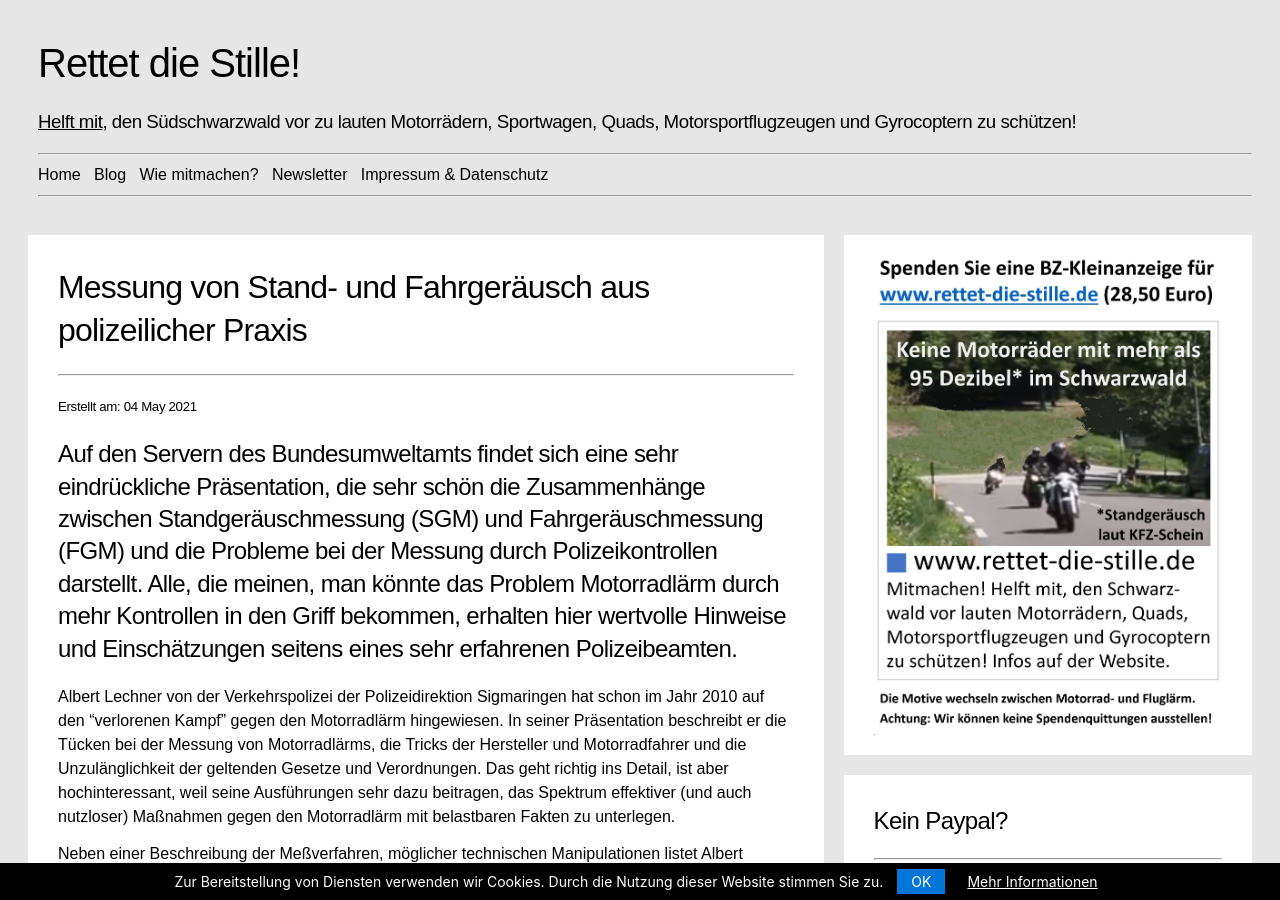
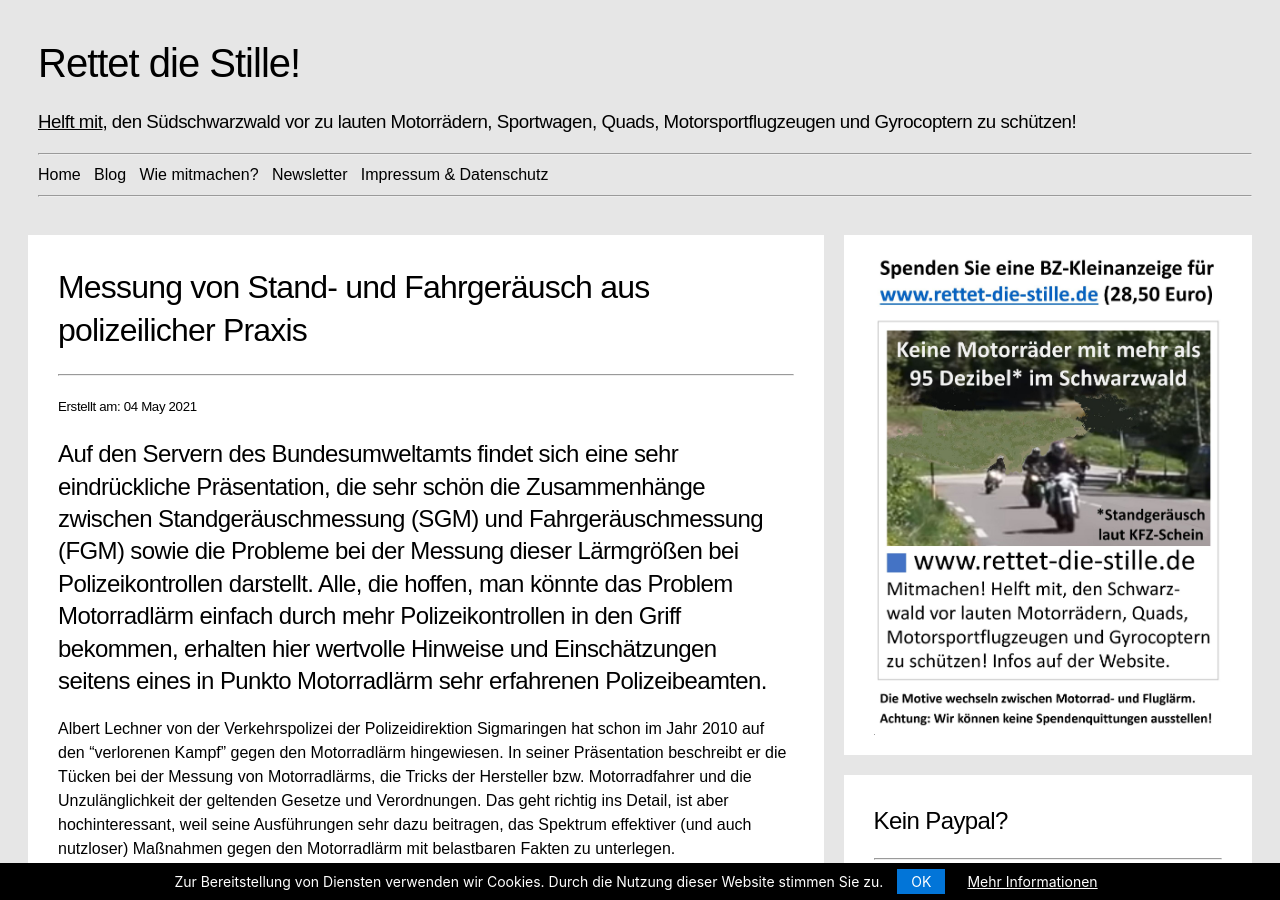
Before and after one commit to rettet-die-stille/rettet-die-stille.github.io, a Jekyll site: the page built from _posts/2021-05-04-messung-von-standgeraeusch-und-Fahrgeraeusch-aus-polizeilicher-praxis.md, in a window 1280 px wide and 900 px high. Built offline with Jekyll 4.4.1, drawn with Linux system fonts in a browser that asks for light colours.

Commit message:
Update 2021-05-04-messung-von-standgeraeusch-und-Fahrgeraeusch-aus-polizeilicher-praxis.md

```diff
--- a/_posts/2021-05-04-messung-von-standgeraeusch-und-Fahrgeraeusch-aus-polizeilicher-praxis.md
+++ b/_posts/2021-05-04-messung-von-standgeraeusch-und-Fahrgeraeusch-aus-polizeilicher-praxis.md
@@ -2,9 +2,9 @@
 layout: post
 title: "Messung von Stand- und Fahrgeräusch aus polizeilicher Praxis"
 date: 2021-05-04
-shorttext: "Auf den Servern des Bundesumweltamts findet sich eine sehr eindrückliche Präsentation, die sehr schön die Zusammenhänge zwischen Standgeräuschmessung (SGM) und Fahrgeräuschmessung (FGM) und die Probleme bei der Messung durch Polizeikontrollen darstellt. Alle, die meinen, man könnte das Problem Motorradlärm durch mehr Kontrollen in den Griff bekommen, erhalten hier wertvolle Hinweise und Einschätzungen seitens eines sehr erfahrenen Polizeibeamten."
+shorttext: "Auf den Servern des Bundesumweltamts findet sich eine sehr eindrückliche Präsentation, die sehr schön die Zusammenhänge zwischen Standgeräuschmessung (SGM) und Fahrgeräuschmessung (FGM) sowie die Probleme bei der Messung dieser Lärmgrößen bei Polizeikontrollen darstellt. Alle, die hoffen, man könnte das Problem Motorradlärm einfach durch mehr Polizeikontrollen in den Griff bekommen, erhalten hier wertvolle Hinweise und Einschätzungen seitens eines in Punkto Motorradlärm sehr erfahrenen Polizeibeamten."
 ---
-Albert Lechner von der Verkehrspolizei der Polizeidirektion Sigmaringen hat schon im Jahr 2010 auf den "verlorenen Kampf" gegen den Motorradlärm hingewiesen. In seiner Präsentation beschreibt er die Tücken bei der Messung von Motorradlärms, die Tricks der Hersteller und Motorradfahrer und die Unzulänglichkeit der geltenden Gesetze und Verordnungen. Das geht richtig ins Detail, ist aber hochinteressant, weil seine Ausführungen sehr dazu beitragen, das Spektrum effektiver (und auch nutzloser) Maßnahmen gegen den Motorradlärm mit belastbaren Fakten zu unterlegen.
+Albert Lechner von der Verkehrspolizei der Polizeidirektion Sigmaringen hat schon im Jahr 2010 auf den "verlorenen Kampf" gegen den Motorradlärm hingewiesen. In seiner Präsentation beschreibt er die Tücken bei der Messung von Motorradlärms, die Tricks der Hersteller bzw. Motorradfahrer und die Unzulänglichkeit der geltenden Gesetze und Verordnungen. Das geht richtig ins Detail, ist aber hochinteressant, weil seine Ausführungen sehr dazu beitragen, das Spektrum effektiver (und auch nutzloser) Maßnahmen gegen den Motorradlärm mit belastbaren Fakten zu unterlegen.
 
 Neben einer Beschreibung der Meßverfahren, möglicher technischen Manipulationen listet Albert Lechner auch Meßergebnisse verschiedenen Motorradtypen auf und zeigt dabei sehr gut, dass hohe Standgeräuschwerte immer auch mit zu hohen (realen!) Fahrgeräuschwerten korrelieren.
 
```
